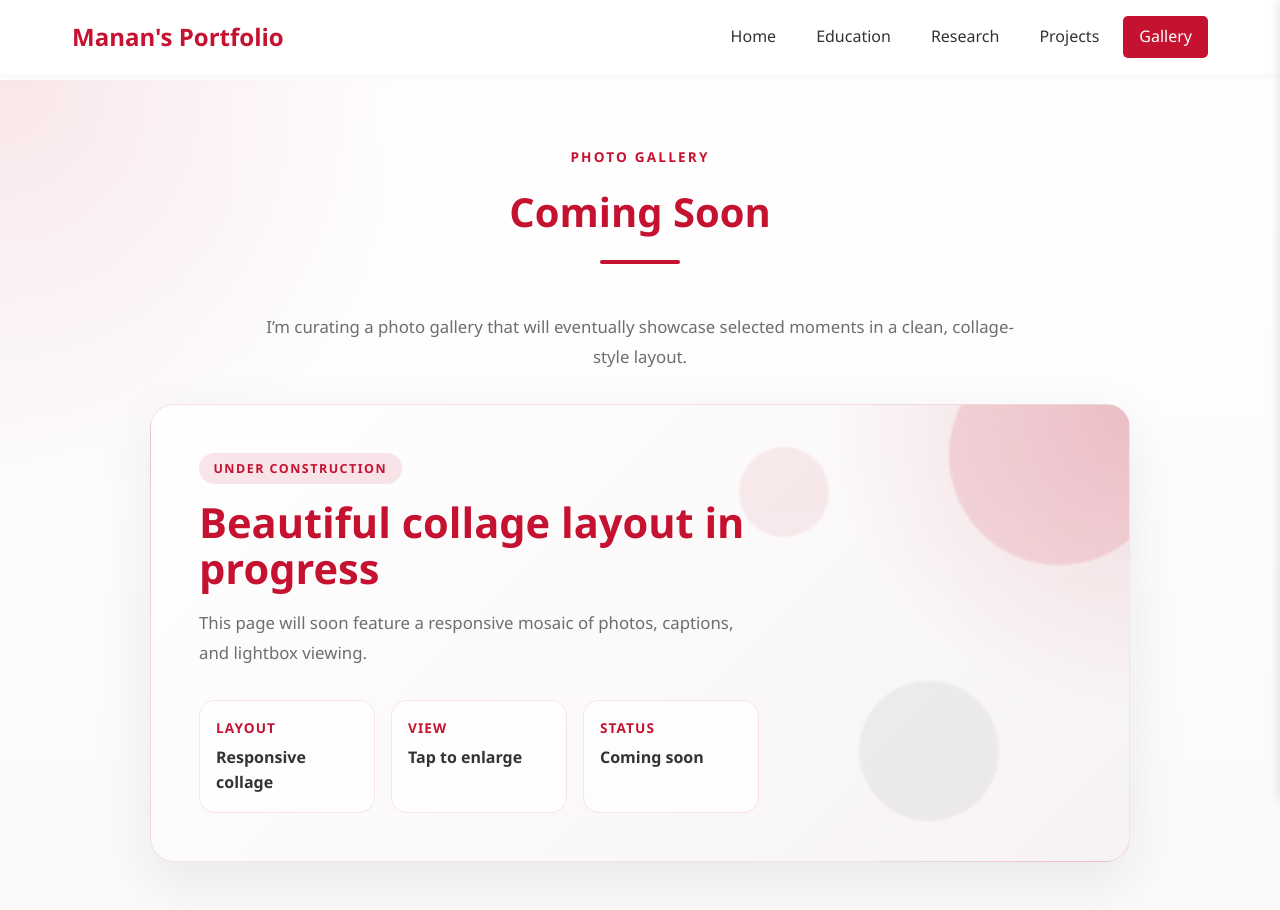
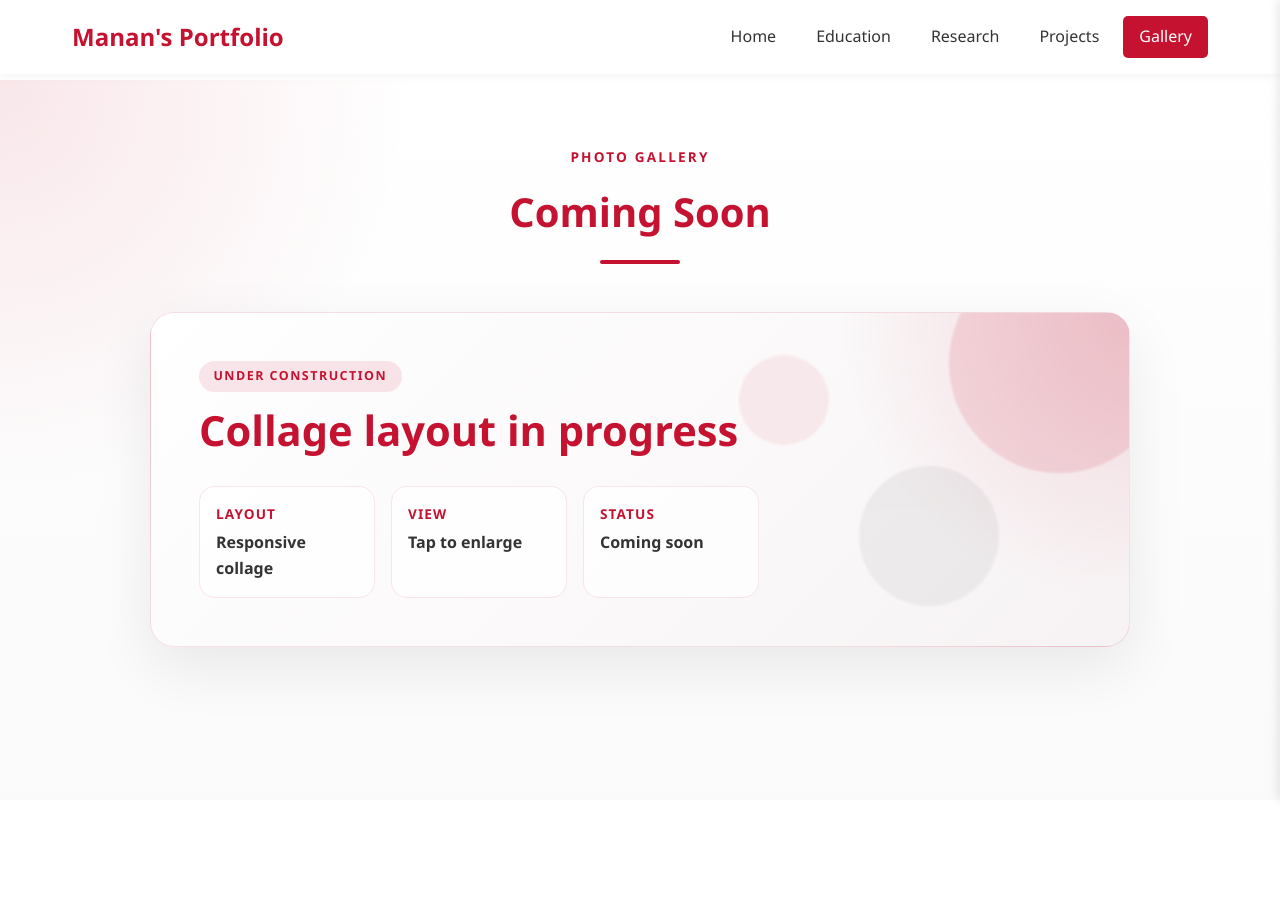
Before and after one commit to Bot736382/portfolio, a React (Vite) app: page /gallery in a window 1280 px wide. Shown: the top 910 px of the page. After the commit the page ends 800 px from the top, so only its background shows below. Built offline with nearby package versions, Linux system fonts and the light colour scheme.

Commit message:
Modified Photo Gallery 2

```diff
--- a/src/components/PhotoGallery.jsx
+++ b/src/components/PhotoGallery.jsx
@@ -111,11 +111,8 @@ const PhotoGallery = () => {
       <div style={styles.container}>
         <div style={styles.header}>
           <span style={styles.kicker}>Photo Gallery</span>
-          <h2 className="section-title">Coming Soon</h2>
-          <p style={styles.intro}>
-            I’m curating a photo gallery that will eventually showcase selected
-            moments in a clean, collage-style layout.
-          </p>
+          <h1 className="section-title">Coming Soon</h1>
+
         </div>
 
         <div style={styles.card}>
@@ -155,11 +152,7 @@ const PhotoGallery = () => {
 
           <div style={styles.content}>
             <span style={styles.badge}>Under Construction</span>
-            <h3 style={styles.title}>Beautiful collage layout in progress</h3>
-            <p style={styles.text}>
-              This page will soon feature a responsive mosaic of photos,
-              captions, and lightbox viewing.
-            </p>
+            <h3 style={styles.title}>Collage layout in progress</h3>
 
             <div style={styles.stats} aria-label="Gallery status">
               <div style={styles.statBox}>
```
